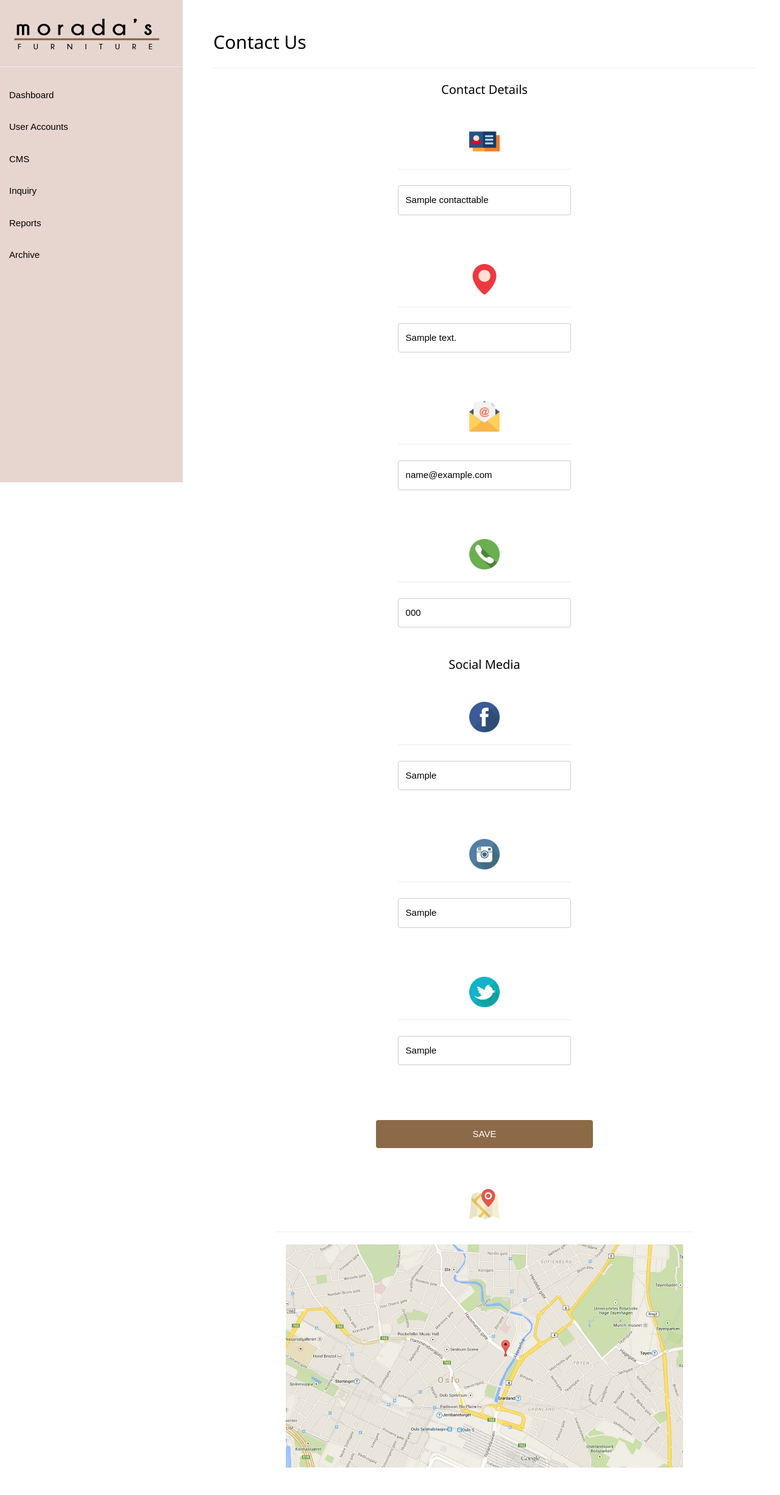
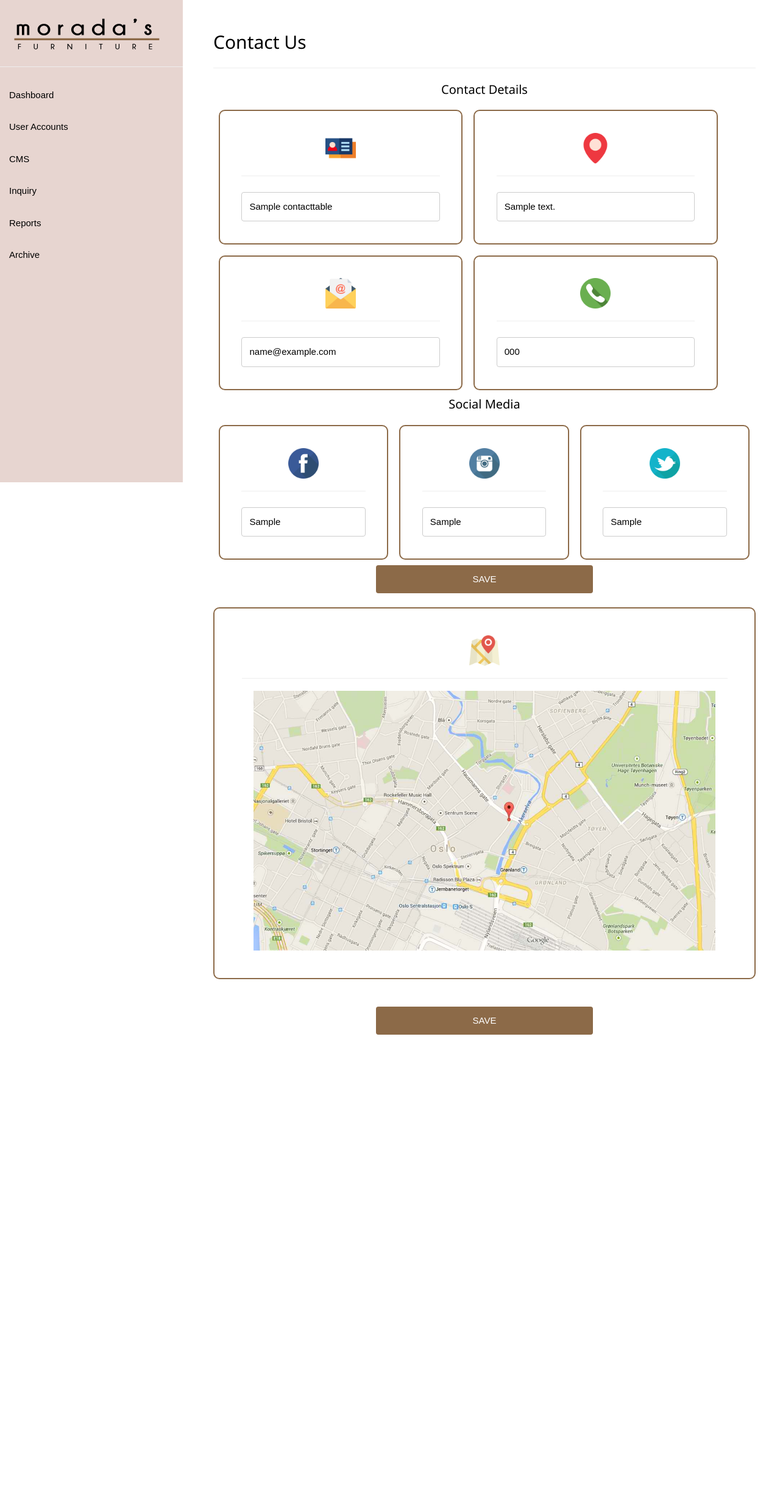
Before and after one commit to tetsu0329/morada, a PHP site: page /admin/cms_contact.php in a window 1280 px wide. Shown: the part 59-2511 px from the top of the page at 61% size. After the commit the page ends 1756 px from the top, so only its background shows below. Run offline with PHP 8.4, Linux system fonts and the light colour scheme; the visitor is signed in with stand-in values (Sample User, id 1); tables that the repository leaves empty or names only in its code hold one stand-in row (values such as "Sample post").

Commit message:
fix cms design

```diff
--- a/admin/cms_contact.php
+++ b/admin/cms_contact.php
@@ -20,7 +20,7 @@
 
 	.contact{
 		margin: 30px 50px 0px 50px;
-		width: 85%;
+		width: 100%;
 	}
 	.contact_body{
 		border-radius: 10px;
@@ -28,10 +28,26 @@
 		background-color: white;
 		padding: 100px;
 	}
-	.img-thumbnail{
+
+
+	.msg1{
 		margin: 1%;
-		width: 40%;
+		width: 45%;
 		padding: 4%;
+		float: left;
+	}
+
+	.msg{
+		margin: 1%;
+		width: 31.3%;
+		padding: 4%;
+		float: left;
+	}
+	.inquiry_body{
+		border: 2px solid #8C6A48;
+		border-radius: 10px;
+		background-color: white;
+
 	}
 
 	.map .img-thumbnail{
@@ -136,7 +152,7 @@ input[type=submit]:hover {
 		while($rows=mysqli_fetch_assoc($sqlcontact))
 		{
 	 ?>  	<form action="" method="POST">
-  			<div class="social img-thumbnail"><img src="../img/name.png" style="width: 50px;"><hr>
+  			<div class="social inquiry_body msg1"><img src="../img/name.png" style="width: 50px;"><hr>
 				<div class="row">
 			      <div class="col-75">
 			        <input type="text" id="facebook" name="name" placeholder="Lorem Ipsum Name" value='<?php echo $rows['name']?>'>
@@ -144,7 +160,7 @@ input[type=submit]:hover {
   				</div>
 			</div>
 
-			<div class="social img-thumbnail"><img src="img/location.png" style="width: 50px;"><hr>
+			<div class="social inquiry_body msg1"><img src="img/location.png" style="width: 50px;"><hr>
 				<div class="row">
 			      <div class="col-75">
 			        <input type="text" id="instagram" name="address" placeholder="123 ABC City" value='<?php echo $rows['address']?>'>
@@ -152,7 +168,7 @@ input[type=submit]:hover {
   				</div>
 			</div>
 
-			<div class="social img-thumbnail"><img src="img/email.png" style="width: 50px;"><hr>
+			<div class="social inquiry_body msg1"><img src="img/email.png" style="width: 50px;"><hr>
 				<div class="row">
 			      <div class="col-75">
 			        <input type="text" id="twitter" name="email" placeholder="loremipsum@gmail.com" value='<?php echo $rows['email']?>'>
@@ -160,17 +176,20 @@ input[type=submit]:hover {
   				</div>
 			</div>
 
-			<div class="social img-thumbnail"><img src="img/phone.png" style="width: 50px;"><hr>
+			<div class="social inquiry_body msg1"><img src="img/phone.png" style="width: 50px;"><hr>
 				<div class="row">
 			      <div class="col-75">
 			        <input type="text" id="phone" name="phone" placeholder="0915-123-4567" value='<?php echo $rows['contactnumber']?>'>
 			      </div>
   				</div>
 			</div>
-
+			<br>
+  			<br>
+  			<br>
+  			<div style="margin-top: 45%;">
 
 			<h4>Social Media</h4>
-  			<div class="social img-thumbnail"><img src="img/facebook.png" style="width: 50px;"><hr>
+  			<div class="social inquiry_body msg"><img src="img/facebook.png" style="width: 50px;"><hr>
 				<div class="row">
 			      <div class="col-75">
 			        <input type="text" id="facebook" name="facebook" placeholder="www.facebook.com/morada" value='<?php echo $rows['facebook']?>'>
@@ -178,7 +197,7 @@ input[type=submit]:hover {
   				</div>
 			</div>
 
-			<div class="social img-thumbnail"><img src="img/instagram.png" style="width: 50px;"><hr>
+			<div class="social inquiry_body msg"><img src="img/instagram.png" style="width: 50px;"><hr>
 				<div class="row">
 			      <div class="col-75">
 			        <input type="text" id="instagram" name="instagram" placeholder="www.instagram.com/morada" value='<?php echo $rows['instagram']?>'>
@@ -186,7 +205,7 @@ input[type=submit]:hover {
   				</div>
 			</div>
 
-			<div class="social img-thumbnail"><img src="img/twitter.png" style="width: 50px;"><hr>
+			<div class="social inquiry_body msg"><img src="img/twitter.png" style="width: 50px;"><hr>
 				<div class="row">
 			      <div class="col-75">
 			        <input type="text" id="twitter" name="twitter" placeholder="www.twitter.com/morada" value='<?php echo $rows['twitter']?>'>
@@ -198,9 +217,12 @@ input[type=submit]:hover {
 			<br><input type='submit' value="SAVE" name="contactbtn" class="btn_style"><br>
 			<br>
 			<div class="map">
-				<div class="img-thumbnail"><img src="img/map.png" style="width: 50px;"><hr>
+				<div class="inquiry_body" style="padding: 5%;"><img src="img/map.png" style="width: 50px;"><hr>
 					<img src="img/dummymap.jpg" width="95%;">
 				</div>
+				<br>
+				<br><input type='submit' value="SAVE" name="contactbtn" class="btn_style"><br>
+				<br>
 			</div>
 			</form>
 		<?php
```
Also changed, not shown: admin/cms_homepage.php (+6 -6 lines), admin/img/phone.png (added).
